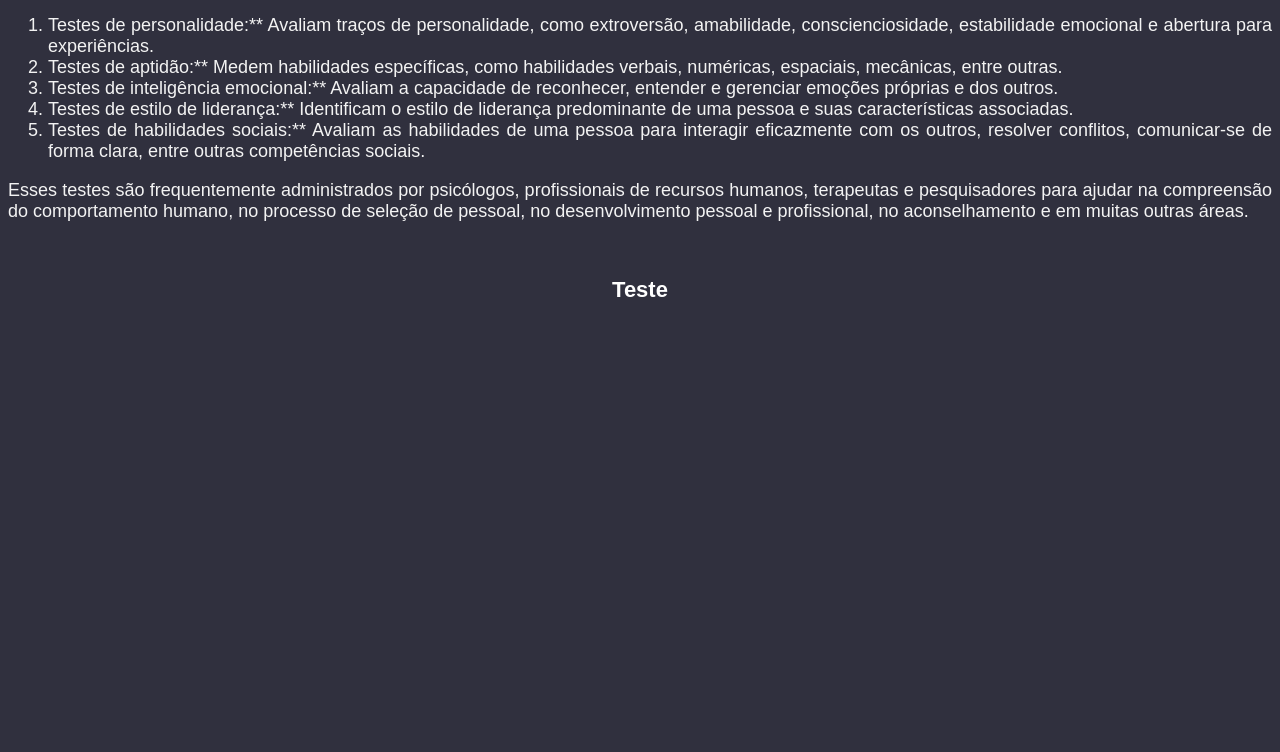
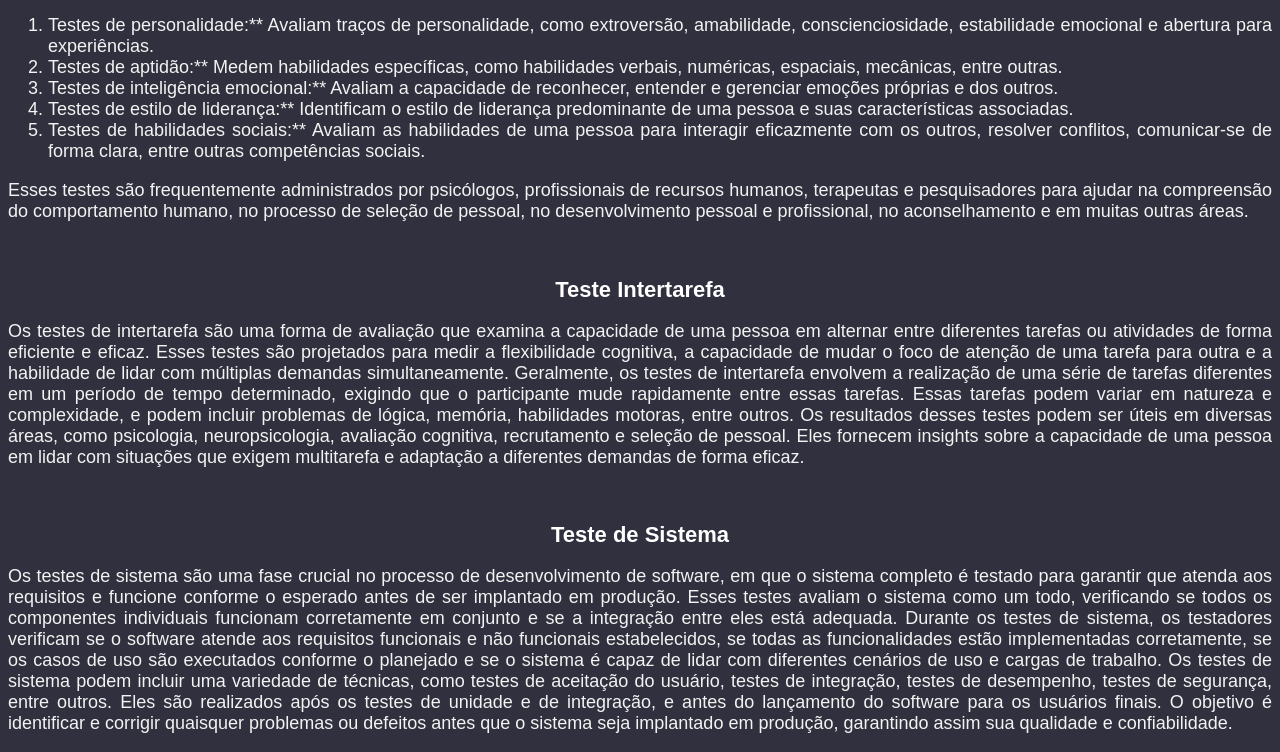
Before and after one commit to joaovitor-ti/aula18-03, a plain HTML site: page index.html in a window 1280 px wide. Shown: the part 913-1665 px from the top of the page. Before the commit the page ends 1234 px from the top, so only its background shows below. Drawn offline with Linux system fonts and the light colour scheme.

Commit message:
feat : parte 2 atividade

```diff
--- a/index.html
+++ b/index.html
@@ -42,6 +42,19 @@
     </p>
     <p>Esses testes são frequentemente administrados por psicólogos, profissionais de recursos humanos, terapeutas e pesquisadores para ajudar na compreensão do comportamento humano, no processo de seleção de pessoal, no desenvolvimento pessoal e profissional, no aconselhamento e em muitas outras áreas.</p>
     <br>
-    <h2>Teste </h2>
+    <h2>Teste Intertarefa</h2>
+    <p>
+        Os testes de intertarefa são uma forma de avaliação que examina a capacidade de uma pessoa em alternar entre diferentes tarefas ou atividades de forma eficiente e eficaz. Esses testes são projetados para medir a flexibilidade cognitiva, a capacidade de mudar o foco de atenção de uma tarefa para outra e a habilidade de lidar com múltiplas demandas simultaneamente.
+        Geralmente, os testes de intertarefa envolvem a realização de uma série de tarefas diferentes em um período de tempo determinado, exigindo que o participante mude rapidamente entre essas tarefas. Essas tarefas podem variar em natureza e complexidade, e podem incluir problemas de lógica, memória, habilidades motoras, entre outros.
+        Os resultados desses testes podem ser úteis em diversas áreas, como psicologia, neuropsicologia, avaliação cognitiva, recrutamento e seleção de pessoal. Eles fornecem insights sobre a capacidade de uma pessoa em lidar com situações que exigem multitarefa e adaptação a diferentes demandas de forma eficaz.
+    </p>
+    <br>
+    <h2>Teste de Sistema</h2>
+    <p>
+        Os testes de sistema são uma fase crucial no processo de desenvolvimento de software, em que o sistema completo é testado para garantir que atenda aos requisitos e funcione conforme o esperado antes de ser implantado em produção. Esses testes avaliam o sistema como um todo, verificando se todos os componentes individuais funcionam corretamente em conjunto e se a integração entre eles está adequada.
+        Durante os testes de sistema, os testadores verificam se o software atende aos requisitos funcionais e não funcionais estabelecidos, se todas as funcionalidades estão implementadas corretamente, se os casos de uso são executados conforme o planejado e se o sistema é capaz de lidar com diferentes cenários de uso e cargas de trabalho.
+        Os testes de sistema podem incluir uma variedade de técnicas, como testes de aceitação do usuário, testes de integração, testes de desempenho, testes de segurança, entre outros. Eles são realizados após os testes de unidade e de integração, e antes do lançamento do software para os usuários finais. O objetivo é identificar e corrigir quaisquer problemas ou defeitos antes que o sistema seja implantado em produção, garantindo assim sua qualidade e confiabilidade.
+    </p>
+
 </body>
 </html>
```
